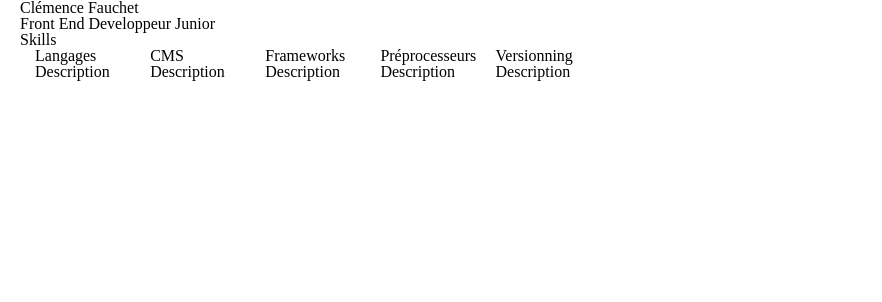
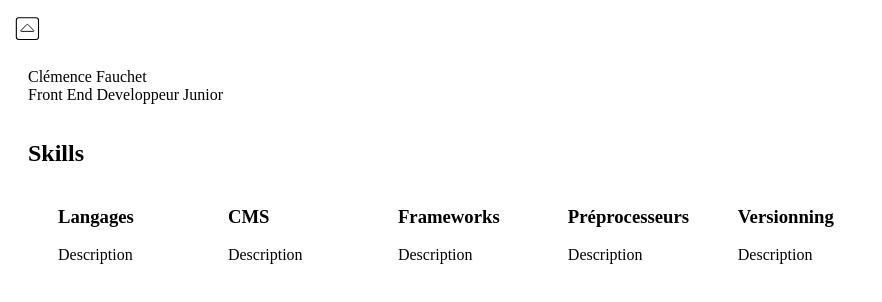
Before and after one commit to Clem-Fauchet/my-portfolio, a plain HTML site: page index.html in a window 1280 px wide. Shown: the whole page, without its empty margins (0-882 px from the left). Drawn offline with Linux system fonts and the light colour scheme; files that its build step writes are made by us from their sources.

Commit message:
Ajout image arrow svg.

```diff
--- a/css/style.css
+++ b/css/style.css
@@ -2,7 +2,9 @@
 font-family: 'Ubuntu', sans-serif;
 font-family: 'Raleway', sans-serif;
 */
-
+/*************************************
+    		MOBILE FIRST
+**************************************/
 .container-fluid {
 	padding-left: 5px;
 	padding-right: 5px;
@@ -12,3 +14,26 @@ font-family: 'Raleway', sans-serif;
 	margin-left: 0px;
 	margin-right: 0px;
 }
+
+/*** SVG IMAGE ***/
+svg {
+	width: 40px;
+	height: 40px;
+}
+#arrow_nav g.square {
+	fill: none;
+	stroke: #000000;
+	stroke-width: 5.5;
+	stroke-miterlimit: 10;
+}
+
+#arrow_nav g.triangle {
+	fill: none;
+	stroke: #000000;
+	stroke-width: 4.5;
+	stroke-miterlimit: 10;
+}
+
+#arrow_nav:hover g.triangle {
+	fill: black;
+}
--- a/index.html
+++ b/index.html
@@ -6,8 +6,9 @@
 	<meta name="viewport" content="width=device-width, initial-scale=1.0, shrink-to-fit=no">
 	<title>Mon Portfolio Web</title>
 	<link href="https://fonts.googleapis.com/css?family=Raleway:500,600,800|Ubuntu:500,700&display=swap" rel="stylesheet">
+
 	<link rel='stylesheet' href='bootstrap/bootstrap-grid.min.css'>
-	<link rel="stylesheet" href="css/reset.css">
+	<!--<link rel="stylesheet" href="css/reset.css">-->
 	<link rel="stylesheet" href="css/style.css">
 	<script src="js/Modernizr.js"></script>
 </head>
@@ -15,9 +16,22 @@
 
 <body>
 
-	<div class='container-fluid'>
+	<svg id='arrow_nav' viewBox="0 0 200 200" xml:space="preserve">
+		<g class="square">
+			<path d="M53.7,157.6h86.8c6.6,0,12-5.4,12-12V60.8c0-6.6-5.4-12-12-12H53.7c-6.6,0-12,5.4-12,12v84.8
+		C41.7,152.2,47.1,157.6,53.7,157.6z" />
+		</g>
+		<g class="triangle">
+			<path d="M65.9,117h61.8c2,0,3.1-2.4,1.7-3.9l-28.8-29.7c-2-2.1-5.4-2.1-7.5,0l-28.8,29.7C62.8,114.6,63.9,117,65.9,117
+		z" />
+		</g>
+	</svg>
+
+
+	<main class='container-fluid'>
 		<div class='pages'>
-			<div class='row page page--current'> <!--Intro page-->
+			<div class='row page page--current'>
+				<!--Intro page-->
 				<section class='col-12 col-md-10 name'>
 					<p>Clémence Fauchet <br> Front End Developpeur Junior</p>
 
@@ -26,31 +40,31 @@
 
 				<section class='col-12 col-md-10 skills'>
 					<h2>Skills</h2>
-					<article class='
-					d-xs-flex flex-xs-column justify-content-xs-between align-items-xs-center
+					<article class='col-12 col-md-10
+					d-xs-flex flex-xs-column justify-content-xs-between
 					d-md-inline-flex flex-md-row justify-content-md-between'>
 
-						<div class='col-10 align-self-xs-center col-md-2 langages'>
+						<div class='col-11 col-md-2 langages'>
 							<h3>Langages</h3>
 							<p>Description</p>
 						</div>
 
-						<div class='col-10 align-self-xs-center col-md-2 cms'>
+						<div class='col-11 col-md-2 cms'>
 							<h3>CMS</h3>
 							<p>Description</p>
 						</div>
 
-						<div class='col-10 align-self-xs-center col-md-2 frameworks'>
+						<div class='col-11 col-md-2 frameworks'>
 							<h3>Frameworks</h3>
 							<p>Description</p>
 						</div>
 
-						<div class='col-10 align-self-xs-center col-md-2 préprocesseurs'>
+						<div class='col-11 col-md-2 préprocesseurs'>
 							<h3>Préprocesseurs</h3>
 							<p>Description</p>
 						</div>
 
-						<div class='col-10 align-self-xs-center col-md-2 versionning'>
+						<div class='col-11 col-md-2 versionning'>
 							<h3>Versionning</h3>
 							<p>Description</p>
 						</div>
@@ -73,32 +87,14 @@
 
 
 
+		</div>
+	</main>
+
+	<script src=""></script>
+</body>
 
 
 
 
 
-
-
-
-
-
-
-
-
-
-
-
-
-		</div>
-	</div>
-
-	<script src=""></script>
-</body>
-
-
-<!--font-family: 'Ubuntu', sans-serif;
-font-family: 'Raleway', sans-serif;-->
-
-
 </html>
```
